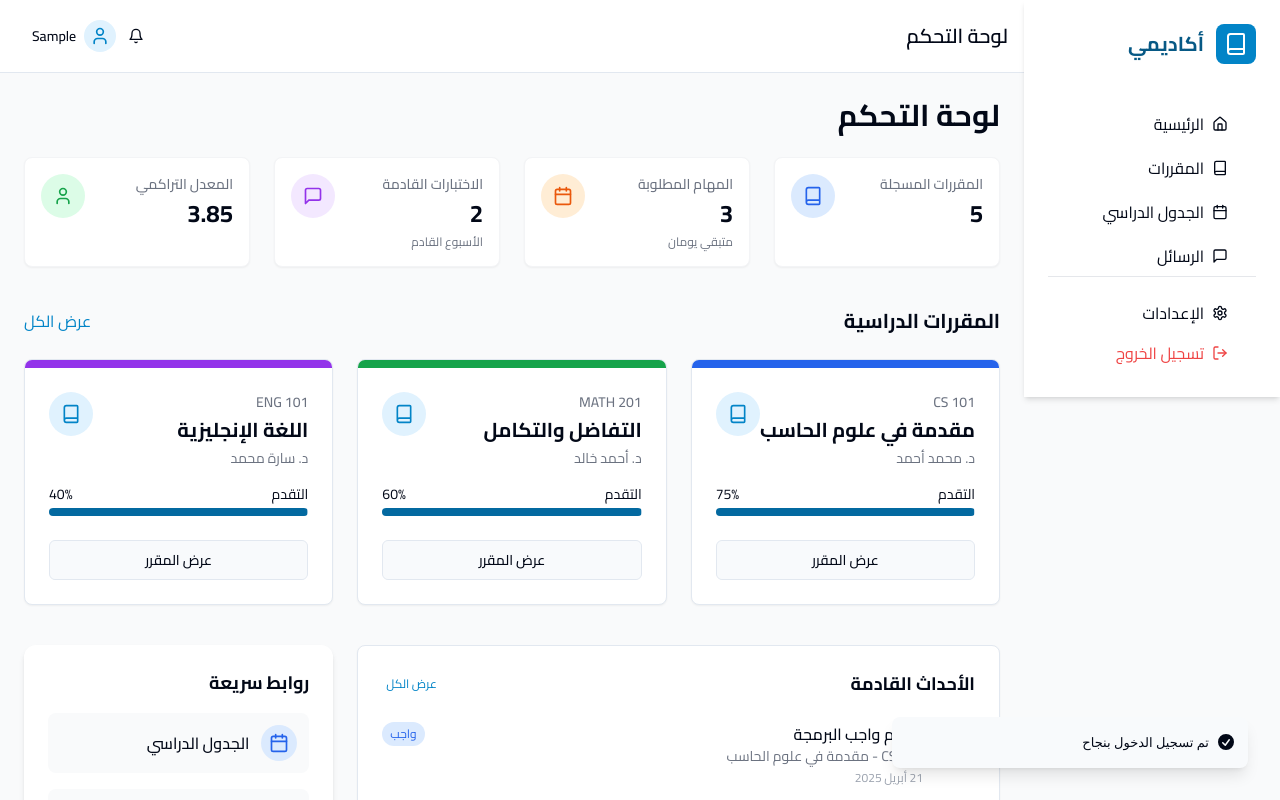
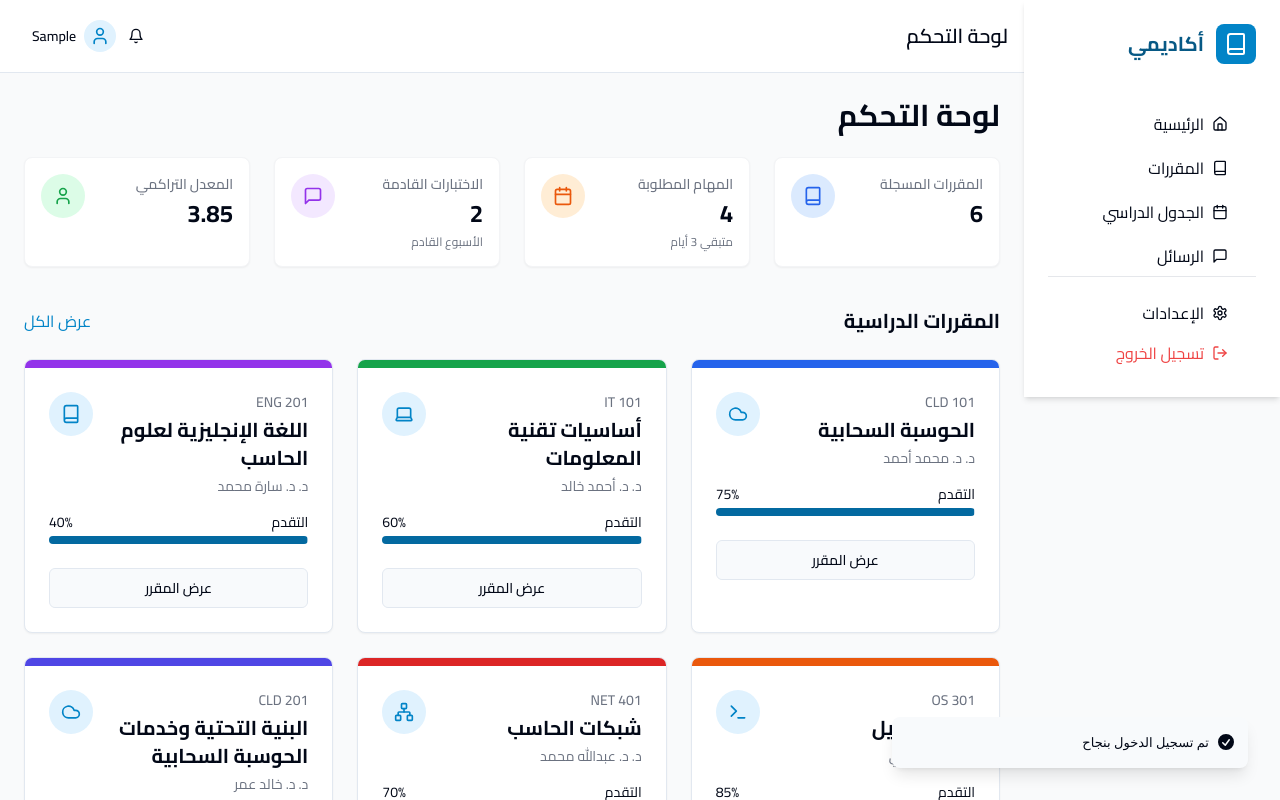
Before and after one commit to hussamAl-hasoun/academi-web-canvas-arabic, a React (Vite) app: page / in a window 1280 px wide. Both pictures are taken after typing "Sample", "Sample123" into the empty fields and a click on the button "تسجيل الدخول". Shown: the top 800 px of the page. Built offline with nearby package versions, Linux system fonts and the light colour scheme.

Commit message:
Add course materials and images
Add course materials and images to the project.

```diff
--- a/src/components/dashboard/CourseCard.tsx
+++ b/src/components/dashboard/CourseCard.tsx
@@ -2,7 +2,7 @@
 import React from "react";
 import { Card } from "@/components/ui/card";
 import { Button } from "@/components/ui/button";
-import { Book } from "lucide-react";
+import { Cloud, Database, Network, Terminal, Shield, Laptop, Book } from "lucide-react";
 import { Progress } from "@/components/ui/progress";
 import { useNavigate } from "react-router-dom";
 
@@ -27,6 +27,16 @@ const CourseCard: React.FC<CourseCardProps> = ({
 }) => {
   const navigate = useNavigate();
 
+  const getCourseIcon = (code: string) => {
+    if (code.startsWith('CLD')) return <Cloud className="h-5 w-5" />;
+    if (code.startsWith('IT')) return <Laptop className="h-5 w-5" />;
+    if (code.startsWith('OS')) return <Terminal className="h-5 w-5" />;
+    if (code.startsWith('NET')) return <Network className="h-5 w-5" />;
+    if (code.startsWith('SEC')) return <Shield className="h-5 w-5" />;
+    if (code.startsWith('DB')) return <Database className="h-5 w-5" />;
+    return <Book className="h-5 w-5" />;
+  };
+
   const handleViewCourse = () => {
     if (userType === "student") {
       navigate(`/student/courses/${id}`);
@@ -48,7 +58,7 @@ const CourseCard: React.FC<CourseCardProps> = ({
             </p>
           </div>
           <div className="p-3 rounded-full bg-academi-100 text-academi-600">
-            <Book className="h-5 w-5" />
+            {getCourseIcon(code)}
           </div>
         </div>
 
--- a/src/components/dashboard/DashboardStats.tsx
+++ b/src/components/dashboard/DashboardStats.tsx
@@ -1,7 +1,6 @@
-
 import React from "react";
 import { Card } from "@/components/ui/card";
-import { Book, Calendar, MessageSquare, User } from "lucide-react";
+import { Book, Calendar, MessageSquare, User, Cloud, Database, Network, Terminal, Shield, Laptop } from "lucide-react";
 
 type StatCardProps = {
   title: string;
@@ -42,14 +41,14 @@ const DashboardStats: React.FC<DashboardStatsProps> = ({ userType }) => {
   const studentStats = [
     {
       title: "المقررات المسجلة",
-      value: "5",
+      value: "6",
       icon: <Book className="h-5 w-5" />,
       color: "bg-blue-100 text-blue-600",
     },
     {
       title: "المهام المطلوبة",
-      value: "3",
-      description: "متبقي يومان",
+      value: "4",
+      description: "متبقي 3 أيام",
       icon: <Calendar className="h-5 w-5" />,
       color: "bg-orange-100 text-orange-600",
     },
--- a/src/pages/StudentDashboard.tsx
+++ b/src/pages/StudentDashboard.tsx
@@ -1,4 +1,3 @@
-
 import React, { useEffect, useState } from "react";
 import { useNavigate } from "react-router-dom";
 import DashboardLayout from "@/components/layout/DashboardLayout";
@@ -7,32 +6,56 @@ import CourseCard from "@/components/dashboard/CourseCard";
 import UpcomingEvents from "@/components/dashboard/UpcomingEvents";
 import { Book, Calendar, MessageSquare } from "lucide-react";
 
-// Mock data
+// Updated mock data
 const mockCourses = [
   {
-    id: "cs101",
-    code: "CS 101",
-    name: "مقدمة في علوم الحاسب",
-    instructor: "محمد أحمد",
+    id: "cloud101",
+    code: "CLD 101",
+    name: "الحوسبة السحابية",
+    instructor: "د. محمد أحمد",
     progress: 75,
     color: "bg-blue-600",
   },
   {
-    id: "math201",
-    code: "MATH 201",
-    name: "التفاضل والتكامل",
-    instructor: "أحمد خالد",
+    id: "it101",
+    code: "IT 101",
+    name: "أساسيات تقنية المعلومات",
+    instructor: "د. أحمد خالد",
     progress: 60,
     color: "bg-green-600",
   },
   {
-    id: "eng101",
-    code: "ENG 101",
-    name: "اللغة الإنجليزية",
-    instructor: "سارة محمد",
+    id: "eng201",
+    code: "ENG 201",
+    name: "اللغة الإنجليزية لعلوم الحاسب",
+    instructor: "د. سارة محمد",
     progress: 40,
     color: "bg-purple-600",
   },
+  {
+    id: "os301",
+    code: "OS 301",
+    name: "نظم تشغيل",
+    instructor: "د. فيصل علي",
+    progress: 85,
+    color: "bg-orange-600",
+  },
+  {
+    id: "net401",
+    code: "NET 401",
+    name: "شبكات الحاسب",
+    instructor: "د. عبدالله محمد",
+    progress: 70,
+    color: "bg-red-600",
+  },
+  {
+    id: "cld201",
+    code: "CLD 201",
+    name: "البنية التحتية وخدمات الحوسبة السحابية",
+    instructor: "د. خالد عمر",
+    progress: 55,
+    color: "bg-indigo-600",
+  }
 ];
 
 const mockEvents = [
```
